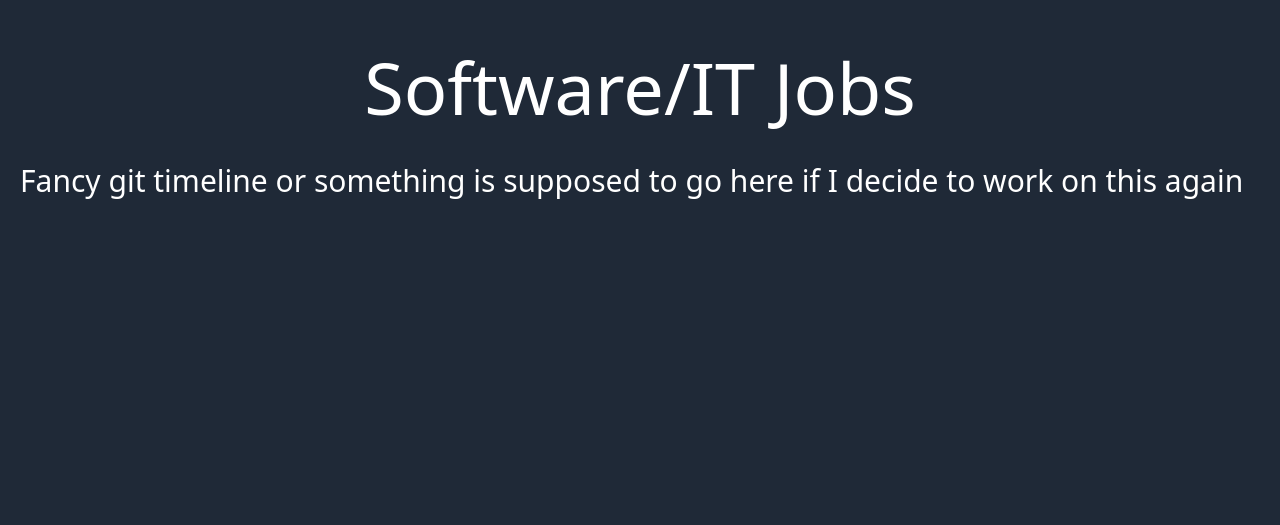
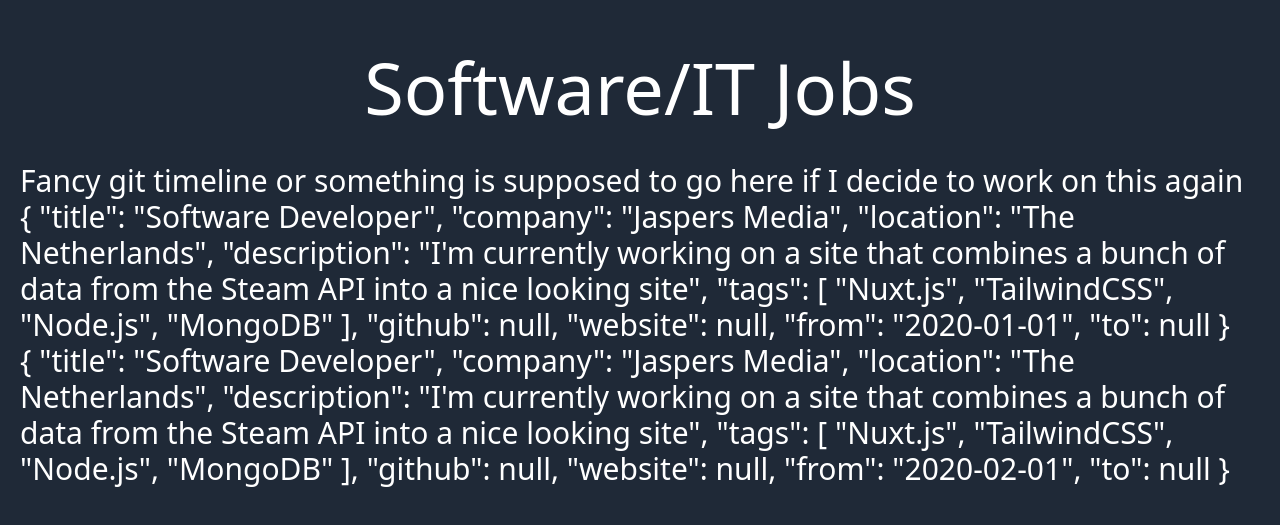
Before and after one commit to Ovab/Portfolio, a Nuxt app: page / in a window 1280 px wide. Shown: the part 1549-2074 px from the top of the page. Built offline with nearby package versions, Linux system fonts and the light colour scheme.

Commit message:
Started jobs, very roughly

```diff
--- a/components/Jobs.vue
+++ b/components/Jobs.vue
@@ -1,11 +1,92 @@
 <template>
     <div class="text-white text-3xl">
         Fancy git timeline or something is supposed to go here if I decide to work on this again
+        <!-- loop though the sorted jobs        -->
+        <div v-for="job in jobs">
+            {{job}}
+        </div>
     </div>
 </template>
 
 <script>
 export default {
+    data() {
+        return {
+            jobs: [
+                {
+                    title: "Software Developer",
+                    company: "Jaspers Media",
+                    location: "The Netherlands",
+                    description: "I'm currently working on a site that combines a bunch of data from the Steam API into a nice looking site",
+                    tags: ['Nuxt.js', 'TailwindCSS', 'Node.js', 'MongoDB'],
+                    github: null,
+                    website: null,
+                    from: "2020-01-01",
+                    to: null
+                },
+                {
+                    title: "Software Developer",
+                    company: "Jaspers Media",
+                    location: "The Netherlands",
+                    description: "I'm currently working on a site that combines a bunch of data from the Steam API into a nice looking site",
+                    tags: ['Nuxt.js', 'TailwindCSS', 'Node.js', 'MongoDB'],
+                    github: null,
+                    website: null,
+                    from: "2020-02-01",
+                    to: null
+                }
+            ],
+            tags: [
+                {
+                    name: "Nuxt.js",
+                    color: "#00c58e"
+                },
+                {
+                    name: "TailwindCSS",
+                    color: "#38b2ac"
+                },
+                {
+                    name: "Larvel",
+                    color: "#f56565"
+                },
+                {
+                    name: "Node.js",
+                    color: "#68d391"
+                },
+                {
+                    name: "MongoDB",
+                    color: "#067843"
+                },
+                {
+                    name: "JavaScript",
+                    color: "#f6e05e"
+                },
+                {
+                    name: "Java",
+                    color: "#d66d0f"
+                },
+                {
+                    name: "Greenfoot",
+                    color: "#93c75e"
+                },
+            ],
+        }
+    },
+    methods: {
+        matchProjectAndTags(projectUpper) {
+            // check if the tag of the project is in the tags array, if so add it to another array and return that array
+            let matchedTags = [];
+            if (projectUpper.tags === undefined) return matchedTags;
+            projectUpper.tags.forEach(tag => {
+                this.tags.forEach(tag2 => {
+                    if (tag === tag2.name) {
+                        matchedTags.push(tag2)
+                    }
+                })
+            })
+            return matchedTags;
+        }
+    }
 }
 </script>
 
```
